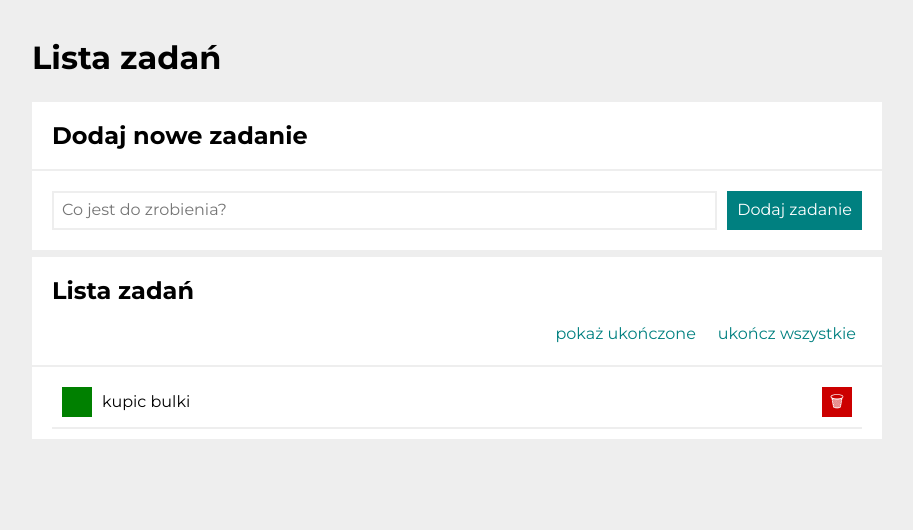
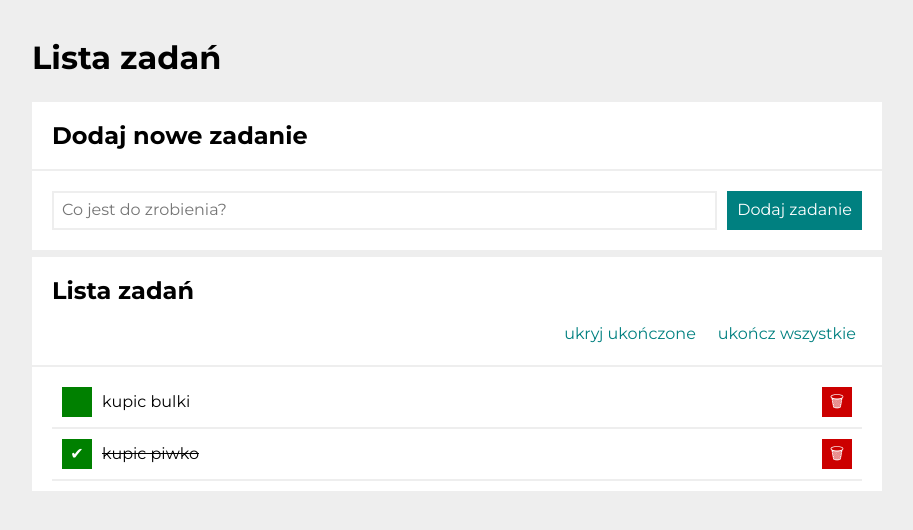
Before and after one commit to devMatejekPiotr/todo-list-react, a React (Create React App) app: page / in a window 1280 px wide. Shown: the top 530 px of the page, without its empty margins (183-1096 px from the left). Built offline with nearby package versions, Linux system fonts and the light colour scheme.

Commit message:
chached isTaskDone  on false

```diff
--- a/src/App.js
+++ b/src/App.js
@@ -9,7 +9,7 @@ const tasks = [
   { content: "kupic piwko", done: true },
 ];
 
-let isTaskDone = true;
+let isTaskDone = false;
 
 function App() {
   return (
```
